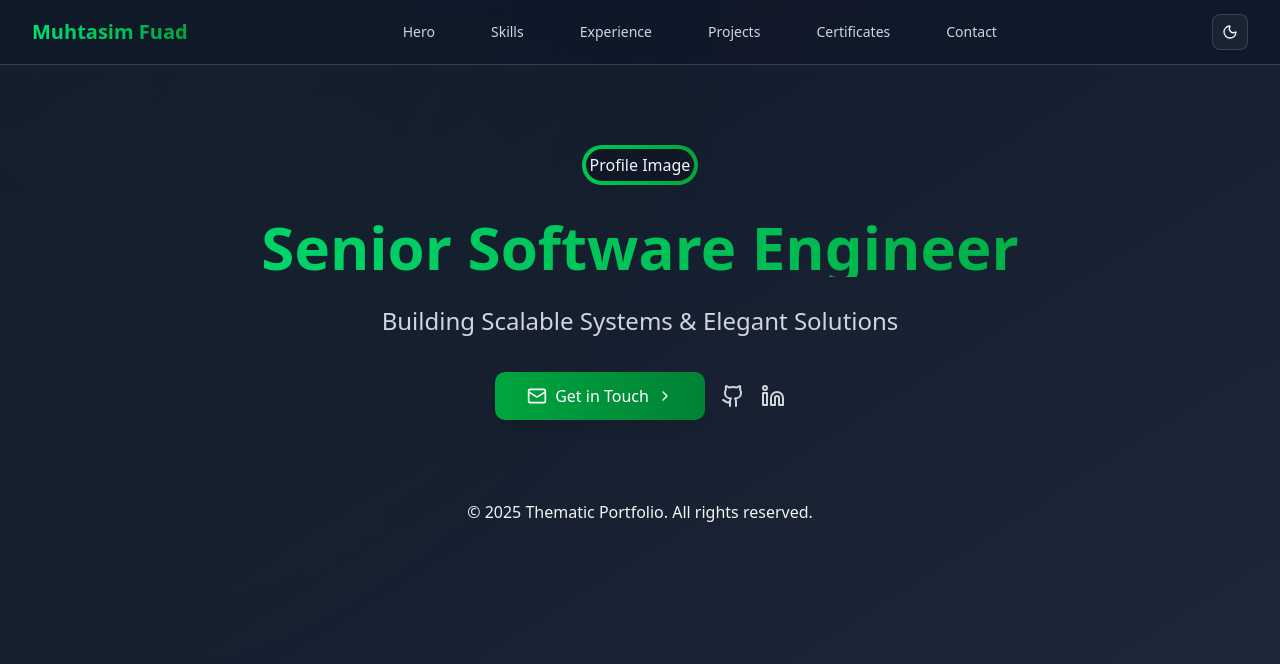
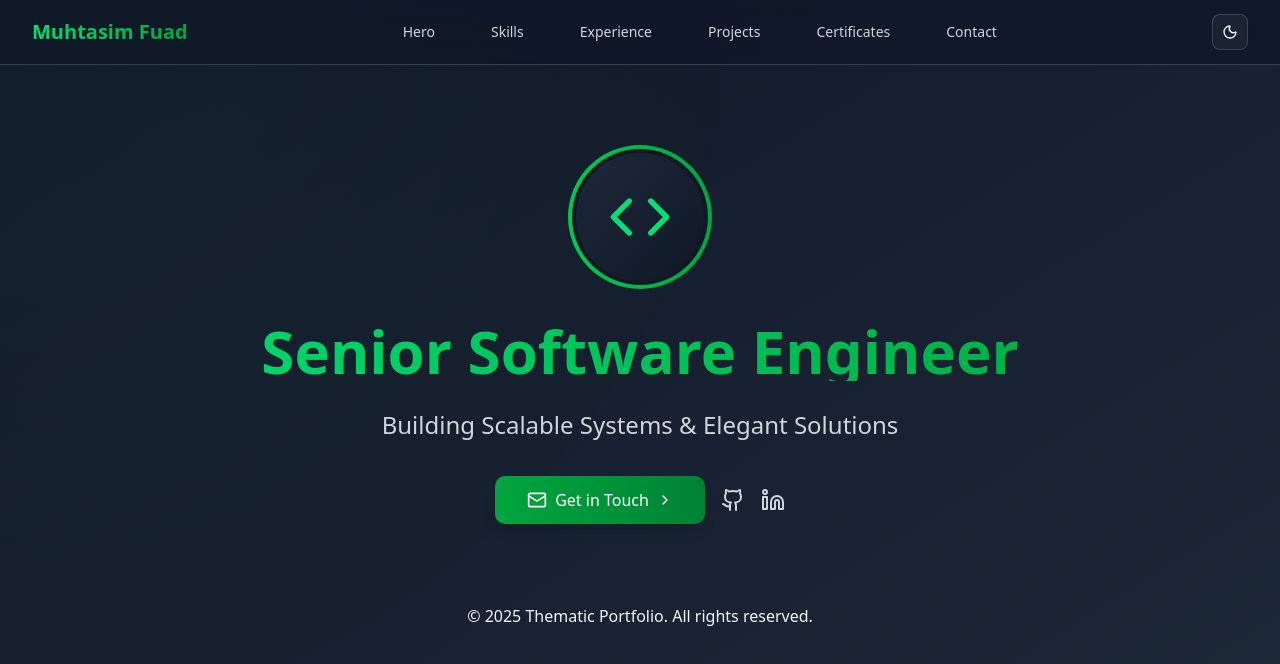
Before and after one commit to Muhtasim-Fuad-Showmik/thematic-portfolio, a Next.js app: page / in a window 1280 px wide. Shown: the top 664 px of the page. Built offline with nearby package versions, Linux system fonts and the light colour scheme.

Commit message:
feat: add profile image reveal component with hover spotlight effect

```diff
--- /dev/null
+++ b/components/profile-image-reveal.tsx
@@ -0,0 +1,56 @@
+import { Code } from "lucide-react";
+import React, { FC, MouseEventHandler, useRef, useState } from "react";
+
+type ProfileImageRevealProps = {
+  imageSrc?: string;
+};
+
+const ProfileImageReveal: FC<ProfileImageRevealProps> = ({ imageSrc }) => {
+  const [mousePosition, setMousePosition] = useState<ScreenPositionType>({
+    x: 0,
+    y: 0,
+  });
+  const [isHovering, setIsHovering] = useState(false);
+  const containerRef = useRef<HTMLDivElement>(null);
+
+  const handleMouseMove: MouseEventHandler<HTMLDivElement> = (e) => {
+    if (containerRef.current) {
+      const rect = containerRef.current.getBoundingClientRect();
+      setMousePosition({
+        x: e.clientX - rect.left,
+        y: e.clientY - rect.top,
+      });
+    }
+  };
+
+  return (
+    <div
+      ref={containerRef}
+      className="relative w-32 h-32 rounded-full overflow-hidden cursor-pointer"
+      onMouseEnter={() => setIsHovering(true)}
+      onMouseLeave={() => setIsHovering(false)}
+      onMouseMove={handleMouseMove}
+    >
+      {/* Default Code Icon */}
+      <div className="absolute inset-0 flex items-center justify-center bg-gradient-to-br from-gray-800 to-gray-900 dark:bg-gradient-to-br dark:from-gray-800 dark:to-gray-900">
+        <Code className="w-16 h-16 text-green-400" />
+      </div>
+
+      {/* Reveal Image on Hover */}
+      {isHovering && (
+        <div
+          className="absolute inset-0"
+          style={{
+            backgroundImage: `url(${imageSrc})`,
+            backgroundSize: "cover",
+            backgroundPosition: "center",
+            maskImage: `radial-gradient(circle 80px at ${mousePosition.x}px ${mousePosition.y}px, white 0%, transparent 100%)`,
+            WebkitMaskImage: `radial-gradient(circle 80px at ${mousePosition.x}px ${mousePosition.y}px, white 0%, transparent 100%)`,
+          }}
+        />
+      )}
+    </div>
+  );
+};
+
+export default ProfileImageReveal;
--- a/components/sections/hero-section.tsx
+++ b/components/sections/hero-section.tsx
@@ -1,5 +1,5 @@
 import { ChevronRight, Github, Linkedin, Mail } from "lucide-react";
-import React from "react";
+import ProfileImageReveal from "../profile-image-reveal";
 
 const HeroSection = () => {
   return (
@@ -9,7 +9,7 @@ const HeroSection = () => {
           <div className="mb-8 flex justify-center">
             <div className="p-1 rounded-full bg-gradient-to-r from-green-500 to-green-600">
               <div className="rounded-full p-1 bg-white dark:bg-gray-900">
-                Profile Image
+                <ProfileImageReveal imageSrc="/profile_picture_bw.jpeg" />
               </div>
             </div>
           </div>
```
Also changed, not shown: public/profile_picture_bw.jpeg (added).
